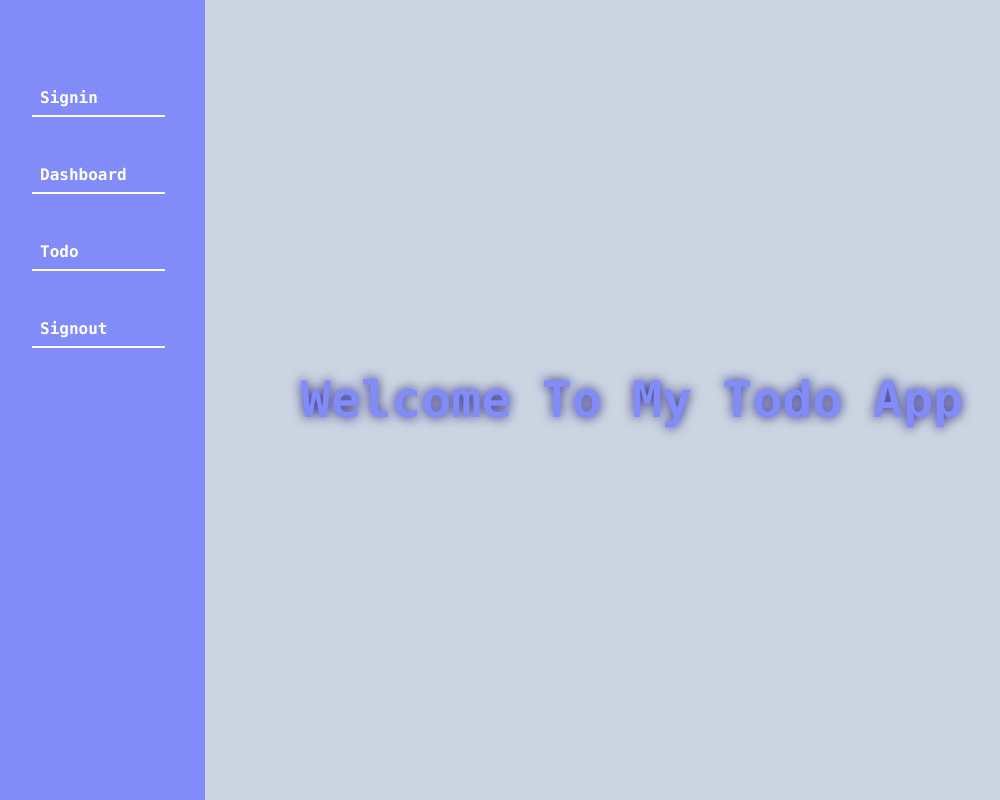
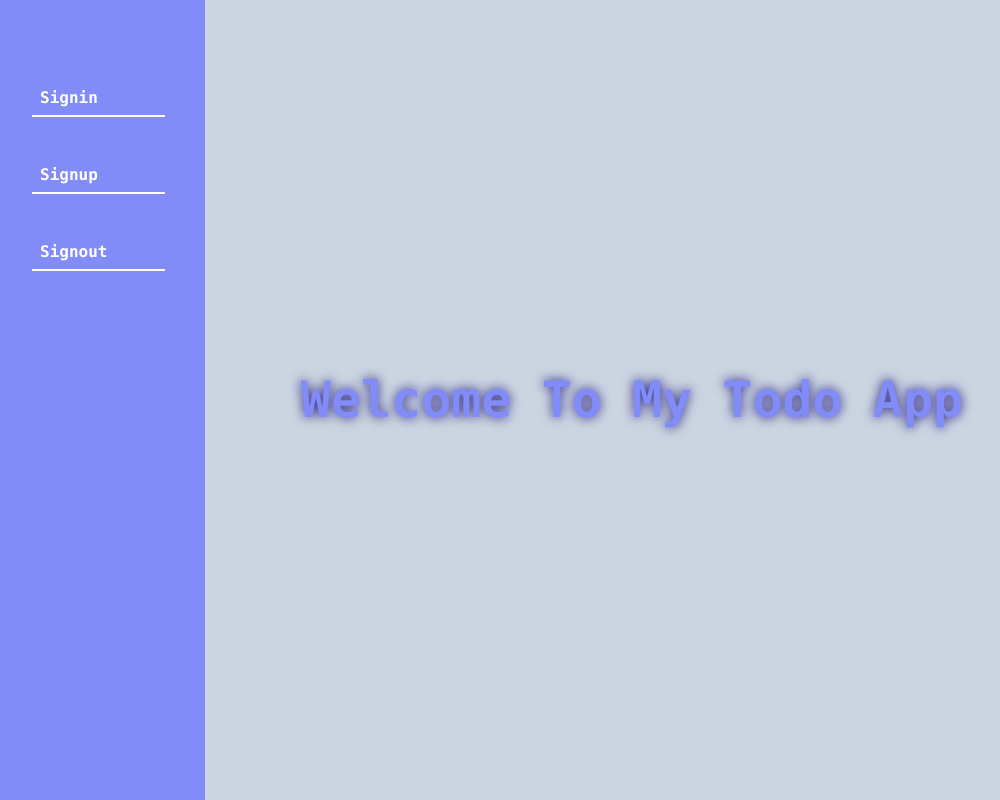
Before and after one commit to saharNrv/todo-next, a Next.js app: page / in a window 1280 px wide. Shown: the whole page, without its empty margins (8-1008 px from the left). Built offline with nearby package versions, Linux system fonts and the light colour scheme; no server answers.

Commit message:
fixe sidebar

```diff
--- a/pages/index.js
+++ b/pages/index.js
@@ -1,14 +1,63 @@
-import React from 'react';
+import Link from 'next/link';
+import React, { useEffect, useState } from 'react';
 
 export default function Home() {
+
+  const [isLoggedIn, setIsLoggedIn] = useState(false)
+
+  useEffect(() => {
+
+    const userAuth = async () => {
+      const res = await fetch('/api/auth/me')
+      if (res.status === 200) {
+        setIsLoggedIn(true)
+      }
+
+    }
+
+    userAuth()
+  }, [])
+
+
+
   return (
     <div className='home'>
       <div className="sidebar">
         <ul>
-        <li>Signin</li>
-        <li>Dashboard</li>
-        <li>Todo</li>
+
+          {
+            !isLoggedIn ? (
+              <>
+                <li>
+                  <Link href='/signin'>
+                    Signin
+                  </Link>
+                </li>
+                <li>
+                  <Link href='/signup'>
+                    Signup
+                  </Link>
+                </li>
+
+              </>
+            ) : (
+              <>
+                <li>
+                  <Link href='/dashboard'>
+                    Dashboard
+                  </Link>
+                </li>
+                <li>
+                  <Link href='/todos'>
+                    Todo
+                  </Link>
+                </li>
+
+              </>)
+
+          }
           <li>Signout</li>
+
         </ul>
       </div>
       <div>
--- a/pages/signin/index.js
+++ b/pages/signin/index.js
@@ -19,7 +19,7 @@ export default function signIn() {
     console.log('RES :>> ', res);
     if (res.status === 200) {
 
-      route.push('/todos')
+      route.push('/')
     } else if (res.status === 404) {
       alert("User Not Found :))");
     } else if (res.status === 422) {
--- a/styles/globals.css
+++ b/styles/globals.css
@@ -2,6 +2,10 @@
   margin: 0;
   padding: 0;
   box-sizing: border-box;
+}
+a{
+  color: #fff;
+  text-decoration: none;
 }
 .home {
   @apply bg-slate-300 h-screen relative flex items-center justify-center;
```
Lines whose indentation alone changed are shown as unchanged.
